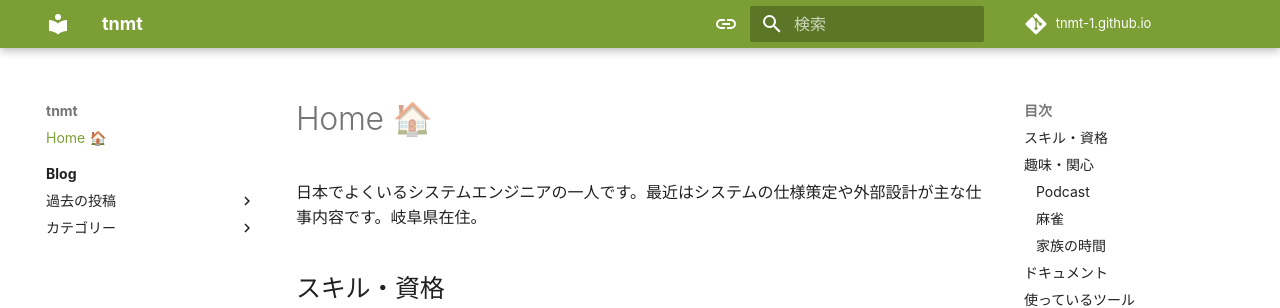
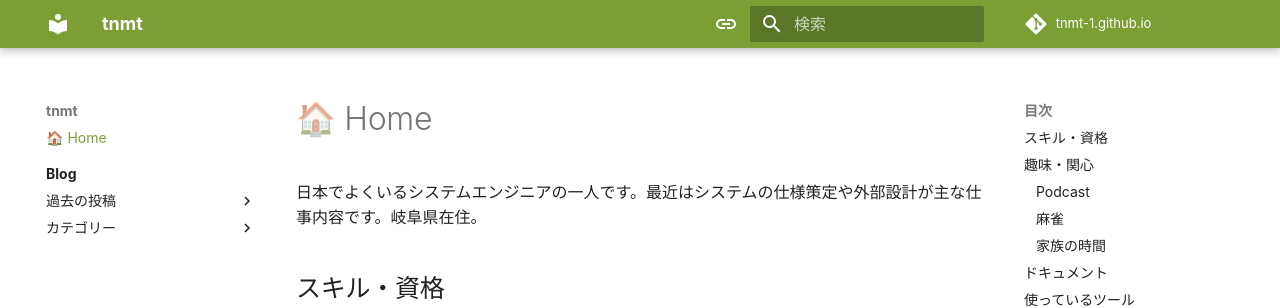
Before and after one commit to tnmt-1/tnmt-1.github.io, an MkDocs documentation site: the page built from docs/index.md, in a window 1280 px wide. Shown: the top 308 px of the page. Built offline with MkDocs 1.6.1 and Material for MkDocs 9.7.7, drawn with Linux system fonts in a browser that asks for light colours; comment, search, counter and statistics services are not loaded.

Commit message:
ちょっと変えた

```diff
--- a/docs/index.md
+++ b/docs/index.md
@@ -1,5 +1,5 @@
 
-# Home 🏠
+# 🏠 Home
 
 日本でよくいるシステムエンジニアの一人です。最近はシステムの仕様策定や外部設計が主な仕事内容です。岐阜県在住。
 
--- a/docs/stylesheets/extra.css
+++ b/docs/stylesheets/extra.css
@@ -1,4 +1,5 @@
-:root, [data-md-color-scheme="default"] {
+:root,
+[data-md-color-scheme="default"] {
     --md-text-font: Inter, 源柔ゴシックL, Roboto, sans-serif;
     --md-code-font: Ubuntu mono, Roboto mono;
 
@@ -6,14 +7,6 @@
     --md-primary-fg-color--light: #adc541;
     --md-primary-fg-color--dark: #9bb029;
     --md-accent-fg-color: #54780d;
-}
-
-/* ブログ一覧の文字を少し小さめに */
-.md-post__content.md-typeset {
-    -webkit-print-color-adjust: exact;
-    color-adjust: exact;
-    font-size: 0.6rem;
-    line-height: 1.6;
 }
 
 [data-md-color-scheme="slate"] {
--- a/mkdocs.yml
+++ b/mkdocs.yml
@@ -7,7 +7,6 @@ copyright: Copyright &copy; tnmt
 # テーマ
 theme:
     name: material
-    custom_dir: overrides
     language: ja
     features:
         - announce.dismiss
--- a/overrides/blog.html
+++ /dev/null
@@ -1,58 +0,0 @@
-<!--
-  Copyright (c) 2016-2024 Martin Donath <martin.donath@squidfunk.com>
-
-  Permission is hereby granted, free of charge, to any person obtaining a copy
-  of this software and associated documentation files (the "Software"), to
-  deal in the Software without restriction, including without limitation the
-  rights to use, copy, modify, merge, publish, distribute, sublicense, and/or
-  sell copies of the Software, and to permit persons to whom the Software is
-  furnished to do so, subject to the following conditions:
-
-  The above copyright notice and this permission notice shall be included in
-  all copies or substantial portions of the Software.
-
-  THE SOFTWARE IS PROVIDED "AS IS", WITHOUT WARRANTY OF ANY KIND, EXPRESS OR
-  IMPLIED, INCLUDING BUT NOT LIMITED TO THE WARRANTIES OF MERCHANTABILITY,
-  FITNESS FOR A PARTICULAR PURPOSE AND NON-INFRINGEMENT. IN NO EVENT SHALL THE
-  AUTHORS OR COPYRIGHT HOLDERS BE LIABLE FOR ANY CLAIM, DAMAGES OR OTHER
-  LIABILITY, WHETHER IN AN ACTION OF CONTRACT, TORT OR OTHERWISE, ARISING
-  FROM, OUT OF OR IN CONNECTION WITH THE SOFTWARE OR THE USE OR OTHER DEALINGS
-  IN THE SOFTWARE.
--->
-
-{% extends "main.html" %}
-
-<!-- Page content -->
-{% block container %}
-  <div class="md-content" data-md-component="content">
-    <div class="md-content__inner">
-
-      <!-- Header -->
-      <header class="md-typeset">
-        {{ page.content }}
-      </header>
-
-      <!-- Posts -->
-      {% for post in posts %}
-        <div class="md-post__content md-typeset">
-            <h2>
-                <a class="toclink" href="/{{ post.url }}">{{ post.title }}</a>
-            </h2>
-            <div class="md-nav__link">
-              <svg xmlns="http://www.w3.org/2000/svg" viewBox="0 0 24 24"><path d="M19 19H5V8h14m-3-7v2H8V1H6v2H5c-1.11 0-2 .89-2 2v14a2 2 0 0 0 2 2h14a2 2 0 0 0 2-2V5a2 2 0 0 0-2-2h-1V1m-1 11h-5v5h5v-5Z"></path></svg>
-              <time datetime="{{ post.config.date.created }}">
-                {{- post.config.date.created | date -}}
-              </time>
-            </div>
-        </div>
-      {% endfor %}
-
-      <!-- Pagination -->
-      {% if pagination %}
-        {% block pagination %}
-          {% include "partials/pagination.html" %}
-        {% endblock %}
-      {% endif %}
-    </div>
-  </div>
-{% endblock %}
```
Also changed, not shown: docs/blog/index.md (+1 -1 lines).
